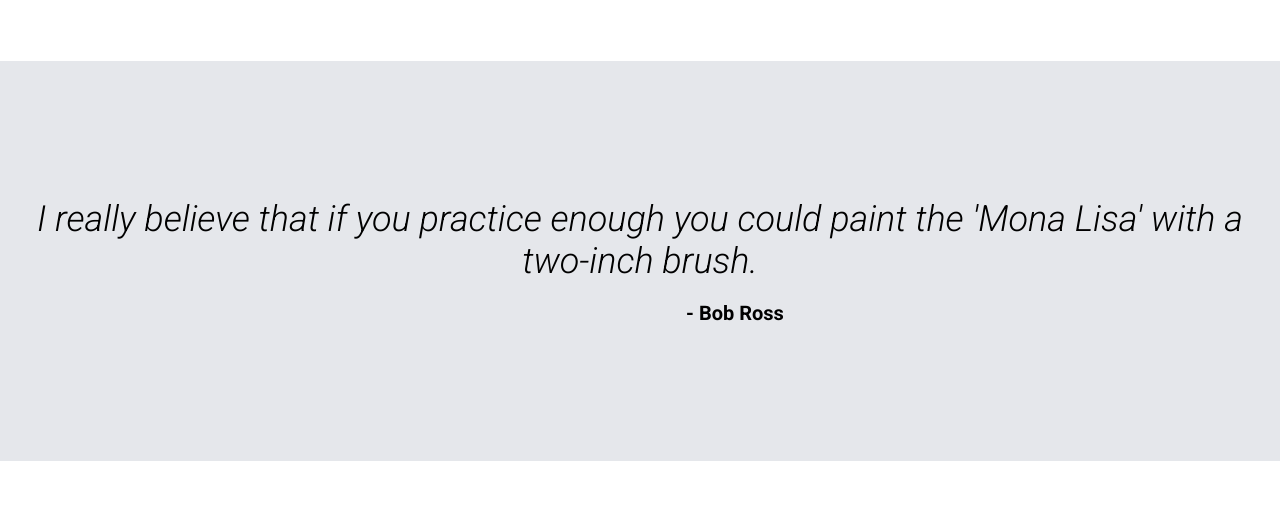
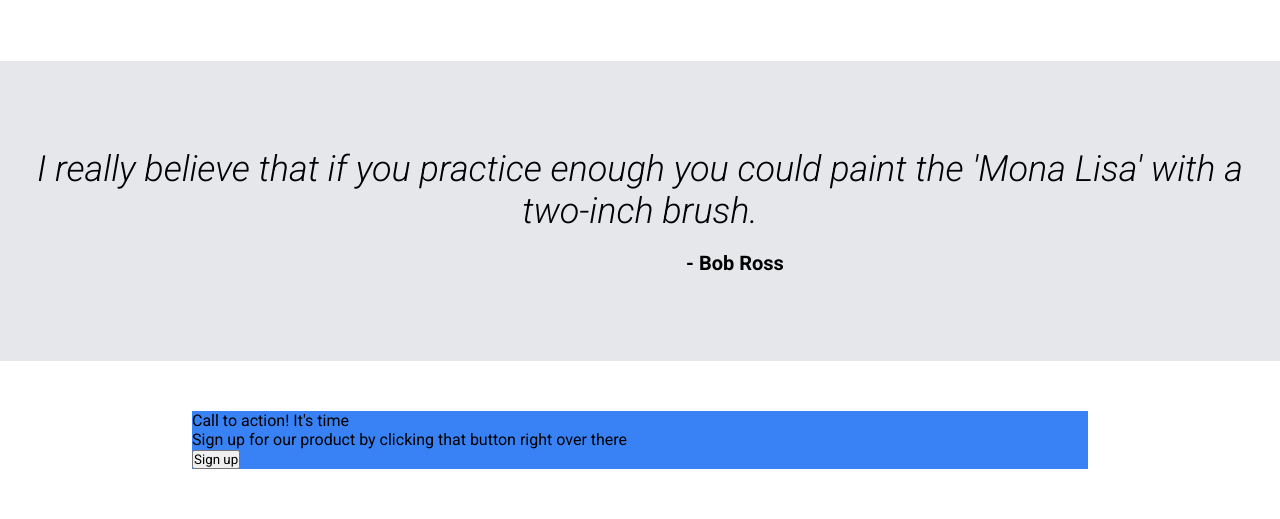
Before and after one commit to MahinAhmedKhan/The-Odin-Project----landing-page, a plain HTML site: page index.html in a window 1280 px wide. Shown: the part 663-1182 px from the top of the page. Before the commit the page ends 1124 px from the top, so only its background shows below. Drawn offline with Linux system fonts and the light colour scheme.

Commit message:
Complete information and Quote section

```diff
--- a/index.html
+++ b/index.html
@@ -75,5 +75,15 @@
         <br>
         <p class="author">- Bob Ross</p>
     </section>
+
+    <section class="action">
+        <div class="call-action">
+            <div class="action-message">
+                <p>Call to action! It's time</p>
+                <p>Sign up for our product by clicking that button right over there</p>
+            </div>
+            <button class="action-btn">Sign up</button>
+        </div>
+    </section>
 </body>
 </html>
--- a/style.css
+++ b/style.css
@@ -159,7 +159,7 @@
 
 .quote {
     background-color: #e5e7eb;
-    height: 400px;
+    height: 300px;
     display: flex;
     flex-direction: column;
     justify-content: center;
@@ -178,3 +178,16 @@
     font-size: 20px;
     font-weight: bold;
 }
+
+.action {
+    display: flex;
+    justify-content: center;
+    align-items: center;
+}
+
+.call-action {
+    width: 70%;
+    height: auto;
+    margin: 50px;
+    background-color: #3882f6;
+}
```
